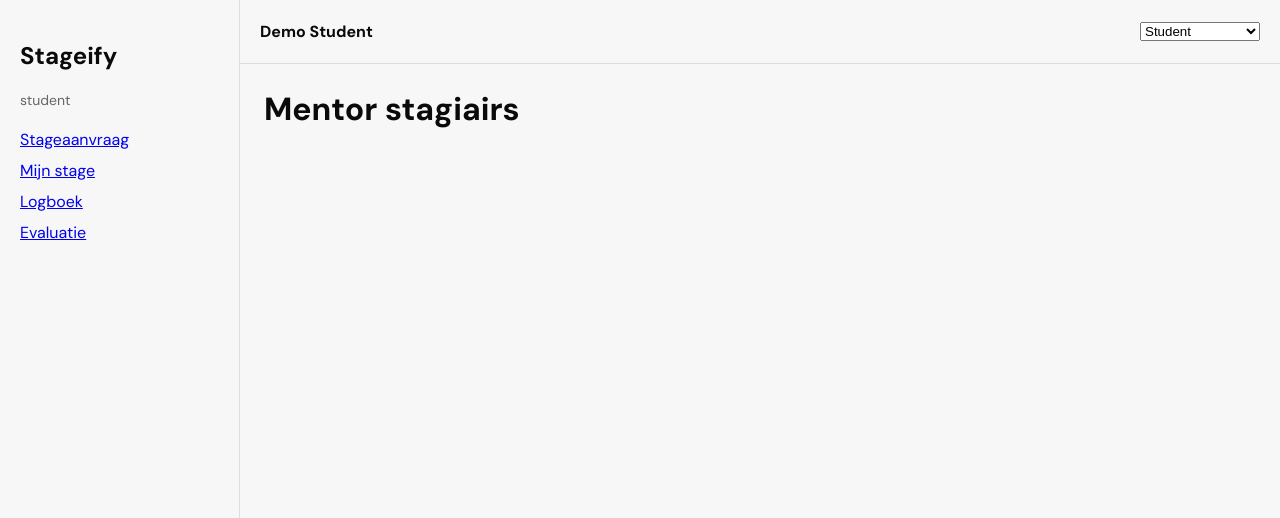
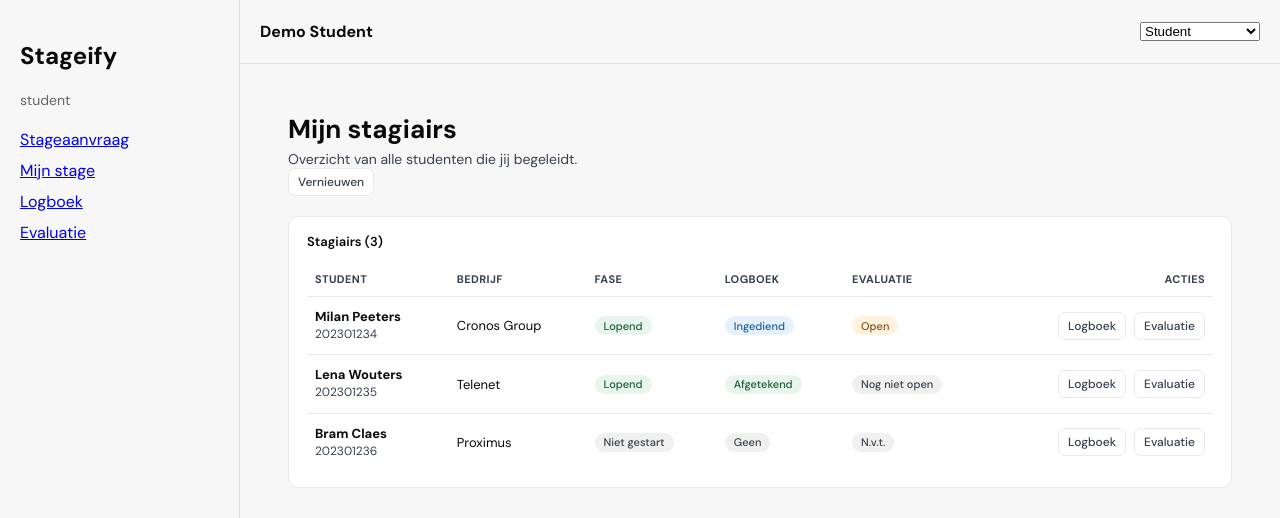
Before and after one commit to amingharbaoui/programming_project_group_1, a React (Vite) app in the folder frontend/: page /mentor/students in a window 1280 px wide. Shown: the top 518 px of the page. Built offline with nearby package versions, Linux system fonts and the light colour scheme; no server answers.

Commit message:
feat: MentorStudentsPage volledig uitgewerkt met demo data

```diff
--- a/frontend/src/features/mentor/pages/MentorStudentsPage.jsx
+++ b/frontend/src/features/mentor/pages/MentorStudentsPage.jsx
@@ -1,3 +1,190 @@
+import { useEffect, useState } from "react";
+import api from "../../../services/api";
+
+// Demo data — gebruikt wanneer de backend nog geen echte studenten terugstuurt.
+const DEMO_STUDENTEN = [
+  {
+    id: 1,
+    voornaam: "Milan",
+    achternaam: "Peeters",
+    studentennummer: "202301234",
+    fase: "Lopend",
+    logboek_status: "ingediend",
+    eval_status: "open",
+    bedrijf: "Cronos Group",
+  },
+  {
+    id: 2,
+    voornaam: "Lena",
+    achternaam: "Wouters",
+    studentennummer: "202301235",
+    fase: "Lopend",
+    logboek_status: "afgecheckt_door_mentor",
+    eval_status: "nog_niet_open",
+    bedrijf: "Telenet",
+  },
+  {
+    id: 3,
+    voornaam: "Bram",
+    achternaam: "Claes",
+    studentennummer: "202301236",
+    fase: "Niet gestart",
+    logboek_status: "geen",
+    eval_status: "niet_van_toepassing",
+    bedrijf: "Proximus",
+  },
+];
+
+function getLogboekClass(status) {
+  if (status === "ingediend") return "s_info";
+  if (status === "afgecheckt_door_mentor") return "s_ok";
+  if (status === "goedgekeurd_door_docent") return "s_ok";
+  if (status?.includes("teruggestuurd")) return "s_rood";
+  if (status === "geen") return "s_grijs";
+  return "s_grijs";
+}
+
+function getLogboekLabel(status) {
+  if (status === "ingediend") return "Ingediend";
+  if (status === "afgecheckt_door_mentor") return "Afgetekend";
+  if (status === "goedgekeurd_door_docent") return "Goedgekeurd";
+  if (status?.includes("teruggestuurd")) return "Teruggestuurd";
+  if (status === "geen") return "Geen";
+  return status;
+}
+
+function getEvalClass(status) {
+  if (status === "open") return "s_amber";
+  if (status === "geregistreerd") return "s_ok";
+  if (status === "vrijgegeven") return "s_ok";
+  if (status === "nog_niet_open") return "s_grijs";
+  if (status === "niet_van_toepassing") return "s_grijs";
+  return "s_grijs";
+}
+
+function getEvalLabel(status) {
+  if (status === "open") return "Open";
+  if (status === "geregistreerd") return "Geregistreerd";
+  if (status === "vrijgegeven") return "Vrijgegeven";
+  if (status === "nog_niet_open") return "Nog niet open";
+  if (status === "niet_van_toepassing") return "N.v.t.";
+  return status;
+}
+
 export default function MentorStudentsPage() {
-  return <h1>Mentor stagiairs</h1>;
+  const [studenten, setStudenten] = useState([]);
+  const [loading, setLoading] = useState(true);
+  const [error, setError] = useState("");
+
+  async function loadStudenten() {
+    try {
+      setLoading(true);
+      setError("");
+      const res = await api.get("/mentor/students");
+      const data = res.data.data || [];
+      // Backend stuurt nog geen echte data terug → demo gebruiken.
+      setStudenten(data.length > 0 ? data : DEMO_STUDENTEN);
+    } catch {
+      // Bij een fout toch demo tonen zodat de pagina bruikbaar blijft.
+      setStudenten(DEMO_STUDENTEN);
+    } finally {
+      setLoading(false);
+    }
+  }
+
+  useEffect(() => {
+    loadStudenten();
+  }, []);
+
+  return (
+    <div className="page_inner">
+      <div className="page_header">
+        <div>
+          <h1>Mijn stagiairs</h1>
+          <p>Overzicht van alle studenten die jij begeleidt.</p>
+        </div>
+        <button className="btn sm" onClick={loadStudenten}>
+          Vernieuwen
+        </button>
+      </div>
+
+      {loading && (
+        <div className="card">
+          <p className="muted">Studenten laden...</p>
+        </div>
+      )}
+
+      {error && (
+        <div className="card">
+          <span className="status s_rood">{error}</span>
+        </div>
+      )}
+
+      {!loading && studenten.length === 0 && (
+        <div className="empty_state">Geen stagiairs gevonden.</div>
+      )}
+
+      {!loading && studenten.length > 0 && (
+        <div className="card">
+          <div className="card_title">Stagiairs ({studenten.length})</div>
+          <table className="tbl">
+            <thead>
+              <tr>
+                <th>Student</th>
+                <th>Bedrijf</th>
+                <th>Fase</th>
+                <th>Logboek</th>
+                <th>Evaluatie</th>
+                <th className="right">Acties</th>
+              </tr>
+            </thead>
+            <tbody>
+              {studenten.map((s) => (
+                <tr key={s.id}>
+                  <td>
+                    <strong>
+                      {s.voornaam} {s.achternaam}
+                    </strong>
+                    <br />
+                    <span className="muted">{s.studentennummer}</span>
+                  </td>
+
+                  <td>{s.bedrijf || "-"}</td>
+
+                  <td>
+                    <span
+                      className={`status ${
+                        s.fase === "Lopend" ? "s_ok" : "s_grijs"
+                      }`}
+                    >
+                      {s.fase}
+                    </span>
+                  </td>
+
+                  <td>
+                    <span className={`status ${getLogboekClass(s.logboek_status)}`}>
+                      {getLogboekLabel(s.logboek_status)}
+                    </span>
+                  </td>
+
+                  <td>
+                    <span className={`status ${getEvalClass(s.eval_status)}`}>
+                      {getEvalLabel(s.eval_status)}
+                    </span>
+                  </td>
+
+                  <td className="right">
+                    <div className="actions">
+                      <button className="btn sm">Logboek</button>
+                      <button className="btn sm">Evaluatie</button>
+                    </div>
+                  </td>
+                </tr>
+              ))}
+            </tbody>
+          </table>
+        </div>
+      )}
+    </div>
+  );
 }
```
